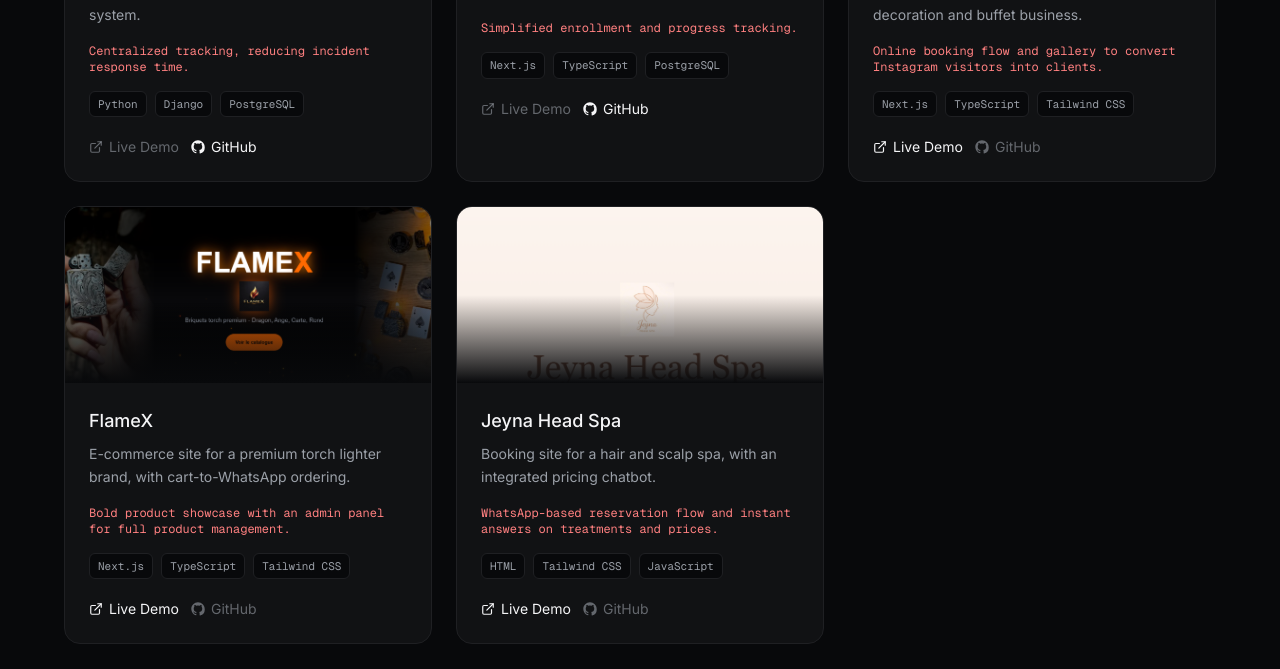
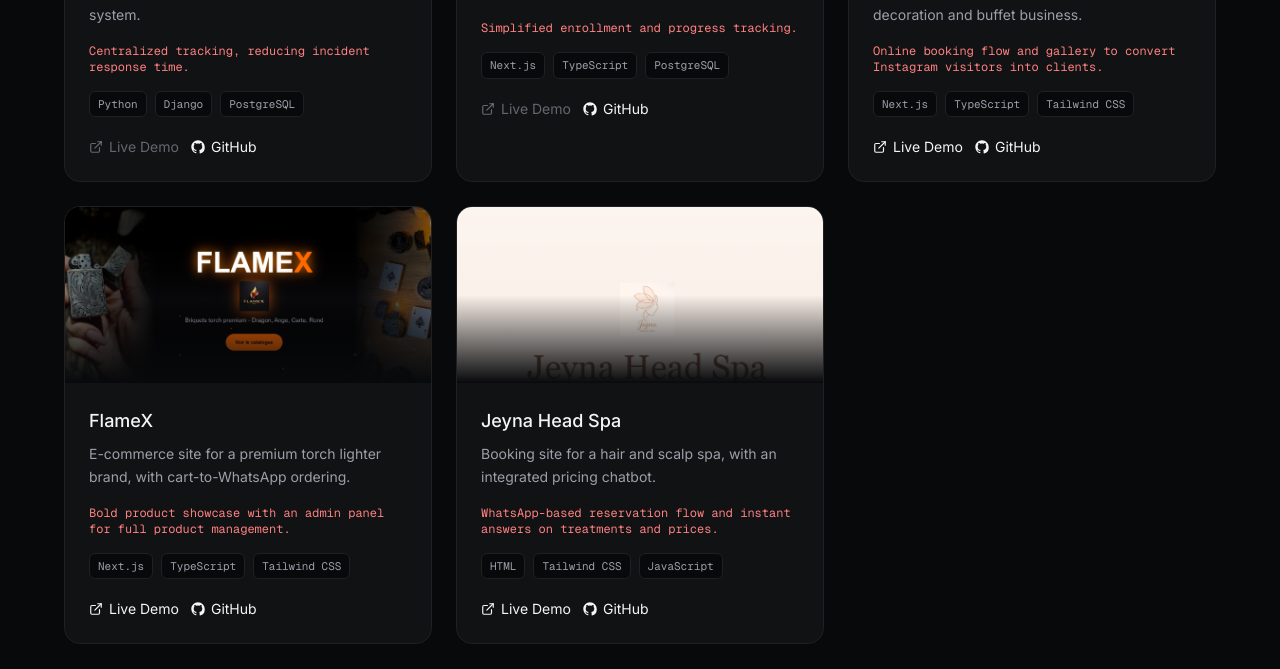
Before and after one commit to khaliliche/khsolutions, a Next.js app: page / in a window 1280 px wide. Shown: the part 3520-4189 px from the top of the page. Built offline with nearby package versions, Linux system fonts and the light colour scheme.

Commit message:
adding urls for github demo in the last three project

```diff
--- a/src/data/portfolio.ts
+++ b/src/data/portfolio.ts
@@ -51,7 +51,7 @@ export const portfolio = [
     fr: { title: "Perla Luxury Events", desc: "Site de présentation et de réservation pour un service de décoration événementielle et buffets de luxe.", results: "Parcours de réservation en ligne et galerie pour convertir les visiteurs Instagram en clients." },
     tech: ["Next.js", "TypeScript", "Tailwind CSS"],
     liveUrl: "https://perla-luxury-events.vercel.app",
-    githubUrl: "",
+    githubUrl: "https://github.com/khaliliche/perla-luxury-events",
   },
   {
     slug: "flamex",
@@ -60,7 +60,7 @@ export const portfolio = [
     fr: { title: "FlameX", desc: "Site e-commerce pour une marque de briquets torch premium, avec commande panier vers WhatsApp.", results: "Vitrine produit percutante avec panneau admin pour la gestion complète des produits." },
     tech: ["Next.js", "TypeScript", "Tailwind CSS"],
     liveUrl: "https://flamex-site.vercel.app",
-    githubUrl: "",
+    githubUrl: "https://github.com/khaliliche/flamex-site",
   },
   {
     slug: "jeyna-headspa",
@@ -69,6 +69,6 @@ export const portfolio = [
     fr: { title: "Jeyna Head Spa", desc: "Site de réservation pour un spa capillaire, avec chatbot intégré pour les tarifs.", results: "Parcours de réservation via WhatsApp et réponses instantanées sur les soins et prix." },
     tech: ["HTML", "Tailwind CSS", "JavaScript"],
     liveUrl: "https://jeyna-headspa.vercel.app",
-    githubUrl: "",
+    githubUrl: "https://github.com/khaliliche/jeyna-headspa",
   },
 ];
```
